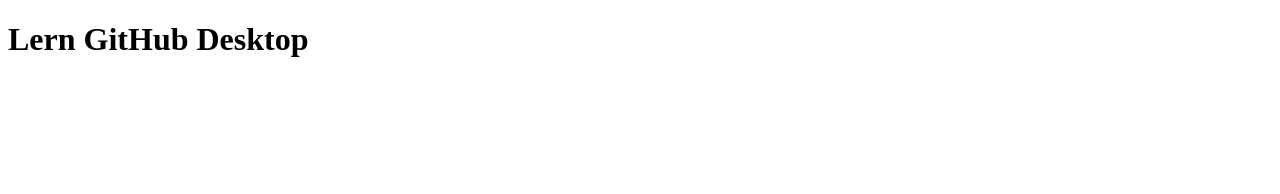
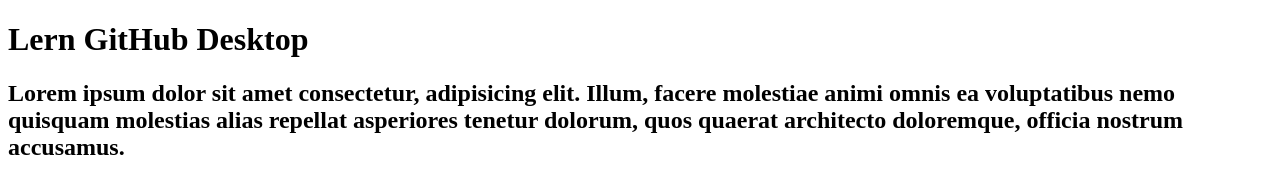
Before and after one commit to s6407012663044/Devops2-Nitikon, a plain HTML site: page index.html in a window 1280 px wide. Drawn offline with Linux system fonts and the light colour scheme.

Commit message:
Update index.html in second branch
Update index.html in second branch

```diff
--- a/index.html
+++ b/index.html
@@ -12,6 +12,12 @@
 
     <h1>Lern GitHub Desktop</h1>
 
+    <h2>Lorem ipsum dolor sit amet consectetur,
+        adipisicing elit. Illum, facere molestiae animi omnis
+        ea voluptatibus nemo quisquam molestias alias repellat
+        asperiores tenetur dolorum, quos quaerat architecto doloremque,
+        officia nostrum accusamus.</h2>
+
 </body>
 
 </html>
```
